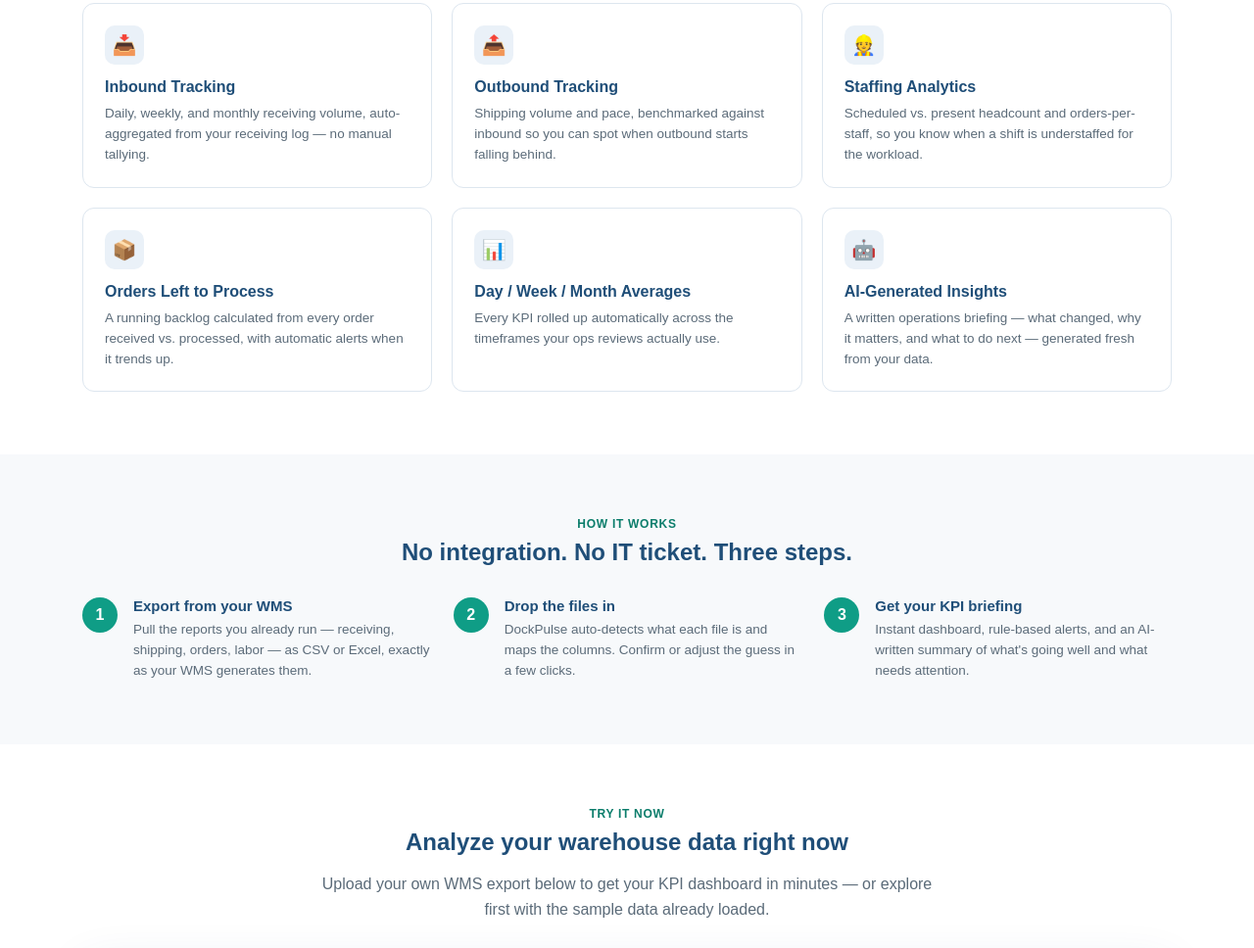
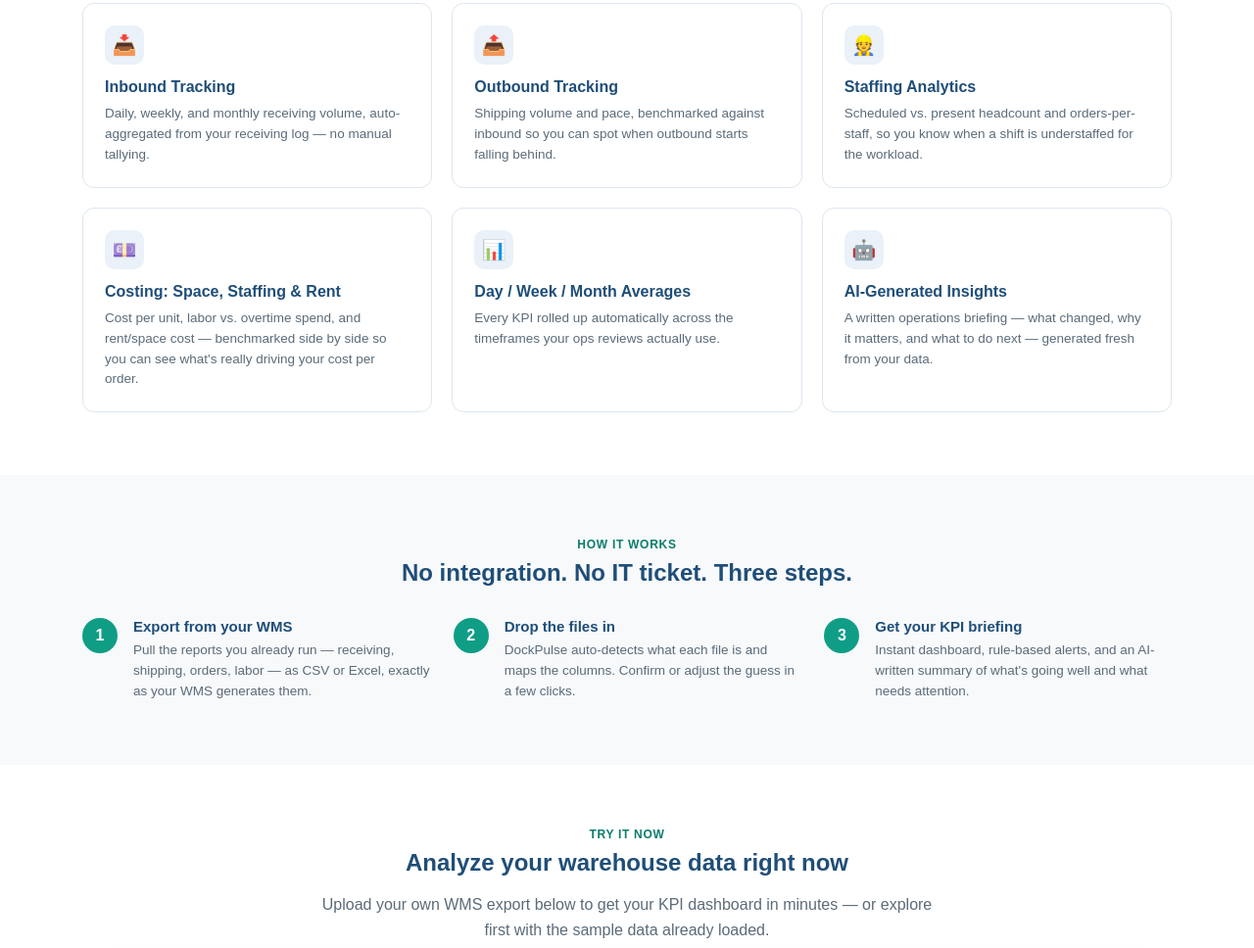
Before and after one commit to rpukitis35-tech/dockpulse-site, a website: page index.html in a window 1280 px wide. Shown: the part 830-1798 px from the top of the page at 98% size. Drawn offline with nearby package versions, Linux system fonts and the light colour scheme.

Commit message:
Update index.html

```diff
--- a/index.html
+++ b/index.html
@@ -180,7 +180,7 @@
       <div class="card"><div class="icon">📥</div><h3>Inbound Tracking</h3><p>Daily, weekly, and monthly receiving volume, auto-aggregated from your receiving log — no manual tallying.</p></div>
       <div class="card"><div class="icon">📤</div><h3>Outbound Tracking</h3><p>Shipping volume and pace, benchmarked against inbound so you can spot when outbound starts falling behind.</p></div>
       <div class="card"><div class="icon">👷</div><h3>Staffing Analytics</h3><p>Scheduled vs. present headcount and orders-per-staff, so you know when a shift is understaffed for the workload.</p></div>
-      <div class="card"><div class="icon">📦</div><h3>Orders Left to Process</h3><p>A running backlog calculated from every order received vs. processed, with automatic alerts when it trends up.</p></div>
+      <div class="card"><div class="icon">💷</div><h3>Costing: Space, Staffing &amp; Rent</h3><p>Cost per unit, labor vs. overtime spend, and rent/space cost — benchmarked side by side so you can see what's really driving your cost per order.</p></div>
       <div class="card"><div class="icon">📊</div><h3>Day / Week / Month Averages</h3><p>Every KPI rolled up automatically across the timeframes your ops reviews actually use.</p></div>
       <div class="card"><div class="icon">🤖</div><h3>AI-Generated Insights</h3><p>A written operations briefing — what changed, why it matters, and what to do next — generated fresh from your data.</p></div>
     </div>
```
